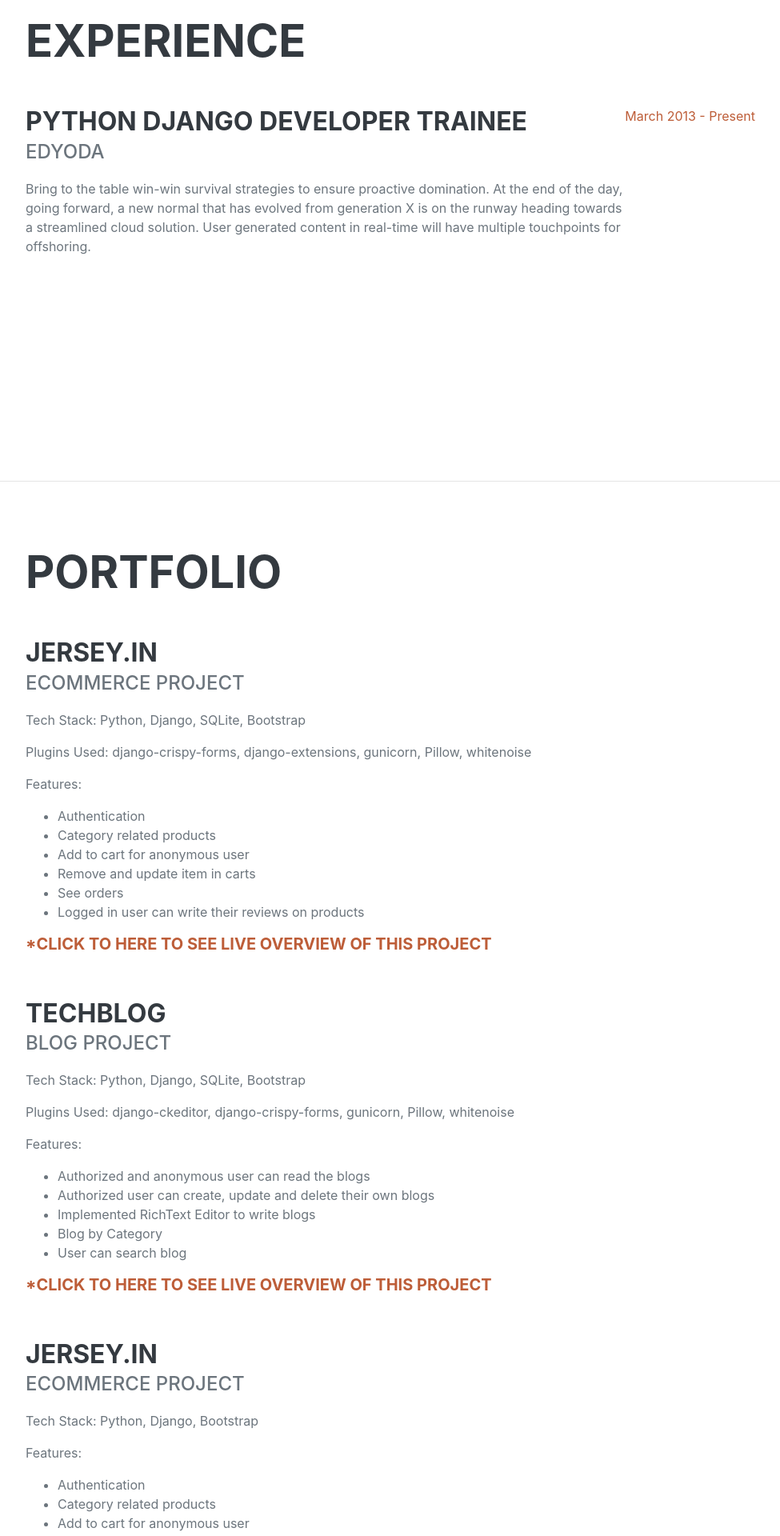
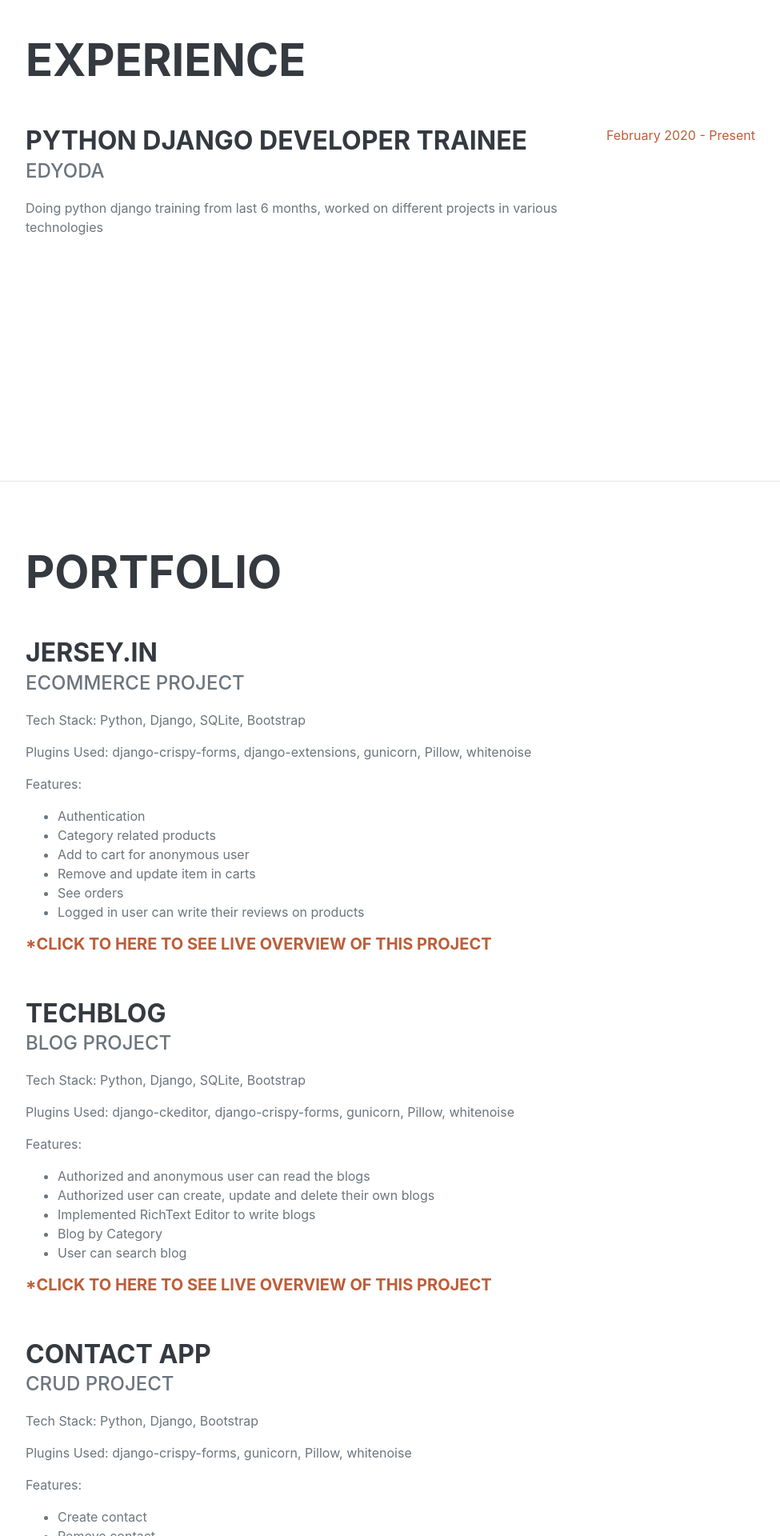
Before and after one commit to krsign/mywebsite, a Django app: page / in a window 1280 px wide. Shown: the part 1000-2920 px from the top of the page at 80% size, without its empty margins (288-1263 px from the left). Run offline with Django 3.2, Linux system fonts and the light colour scheme; some libraries are stand-ins or nearby versions; some web fonts are replaced.

Commit message:
initial commit

```diff
--- a/webapp/templates/webapp/index.html
+++ b/webapp/templates/webapp/index.html
@@ -32,7 +32,6 @@
                     <li class="nav-item"><a class="nav-link js-scroll-trigger" href="#portfolio">Portfolio</a></li>
                     <li class="nav-item"><a class="nav-link js-scroll-trigger" href="#education">Education</a></li>
                     <li class="nav-item"><a class="nav-link js-scroll-trigger" href="#skills">Skills</a></li>
-                    <li class="nav-item"><a class="nav-link js-scroll-trigger" href="#interests">Interests</a></li>
                     <li class="nav-item"><a class="nav-link js-scroll-trigger" href="#contact">Contact</a></li>
                 </ul>
             </div>
@@ -46,11 +45,11 @@
                         Krishna Kumar
                         <!-- <span class="text-primary">Kumar</span> -->
                     </h1>
-                    <div class="subheading mb-5">
+                    <!-- <div class="subheading mb-5">
                         Marathahalli, Bengaluru, 560037 ·
                         <a href="mailto:name@email.com">nowimkr@email.com</a>
-                    </div>
-                    <p class="lead mb-5">I am experienced in leveraging agile frameworks to provide a robust synopsis for high level overviews. Iterative approaches to corporate strategy foster collaborative thinking to further the overall value proposition.</p>
+                    </div> -->
+                    <p class="lead mb-5">I am python django developer trainee at Edyoda from past 6 months, worked on various projects such as Ecommerce and Blog. Looking for opportunities to work as python django developer. </p>
                     <div class="social-icons">
                         <a class="social-icon" href="https://www.linkedin.com/in/krsign/"><i class="fab fa-linkedin-in"></i></a>
                         <a class="social-icon" href="https://github.com/krsign"><i class="fab fa-github"></i></a>
@@ -66,9 +65,9 @@
                         <div class="flex-grow-1">
                             <h3 class="mb-0">Python Django Developer Trainee</h3>
                             <div class="subheading mb-3">Edyoda</div>
-                            <p>Bring to the table win-win survival strategies to ensure proactive domination. At the end of the day, going forward, a new normal that has evolved from generation X is on the runway heading towards a streamlined cloud solution. User generated content in real-time will have multiple touchpoints for offshoring.</p>
+                            <p>Doing python django training from last 6 months, worked on different projects in various technologies</p>
                         </div>
-                        <div class="flex-shrink-0"><span class="text-primary">March 2013 - Present</span></div>
+                        <div class="flex-shrink-0"><span class="text-primary">February 2020 - Present</span></div>
                     </div>
 
                 </div>
@@ -118,18 +117,19 @@
 
                     <div class="d-flex flex-column flex-md-row justify-content-between mb-5">
                         <div class="flex-grow-1">
-                            <h3 class="mb-0">Jersey.in</h3>
-                            <div class="subheading mb-3">Ecommerce Project</div>
+                            <h3 class="mb-0">Contact App</h3>
+                            <div class="subheading mb-3">CRUD Project</div>
                             <p>Tech Stack: Python, Django, Bootstrap </p>
+                            <p>Plugins Used: django-crispy-forms, gunicorn, Pillow, whitenoise</p>
                             <p>Features:</p>
                             <ul>
-                                <li>Authentication</li>
-                                <li>Category related products</li>
-                                <li>Add to cart for anonymous user</li>
-                                <li>Remove and update item in carts</li>
-                                <li>See orders</li>
+                                <li>Create contact</li>
+                                <li>Remove contact</li>
+                                <li>Update contact</li>
+                                <li>Delete contact</li>
+
                             </ul>
-                            <h5><a href="https://internetbazzar.herokuapp.com/">*click to here to see live overview of this project</a></h5>
+                            <h5><a href="https://crudcontactapp.herokuapp.com">*click to here to see live overview of this project</a></h5>
                         </div>
                     </div>
 
@@ -198,19 +198,12 @@
                 </div>
             </section>
             <hr class="m-0" />
-            <!-- Interests-->
-            <section class="resume-section" id="interests">
-                <div class="resume-section-content">
-                    <h2 class="mb-5">Interests</h2>
-                    <p>Apart from being a web developer, I enjoy most of my time being outdoors. In the winter, I am an avid skier and novice ice climber. During the warmer months here in Colorado, I enjoy mountain biking, free climbing, and kayaking.</p>
-                    <p class="mb-0">When forced indoors, I follow a number of sci-fi and fantasy genre movies and television shows, I am an aspiring chef, and I spend a large amount of my free time exploring the latest technology advancements in the front-end web development world.</p>
-                </div>
-            </section>
-            <hr class="m-0" />
             <!-- contact-->
             <section class="resume-section" id="contact">
                 <div class="resume-section-content">
                     <h2 class="mb-5">Contact </h2>
+                    <a href="mailto:nowimkr@gmail.com"><h2>Click here to contact me</h2></a>
+
 
                 </div>
             </section>
```
